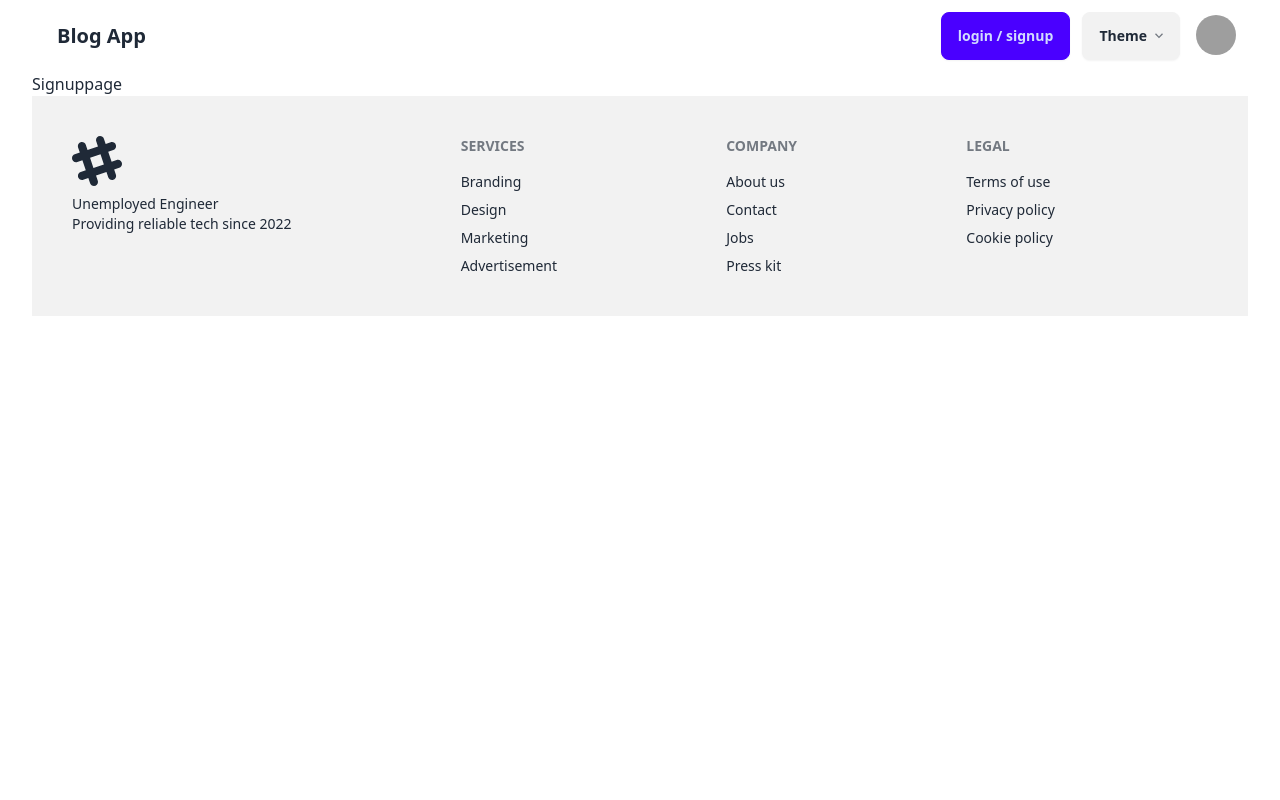
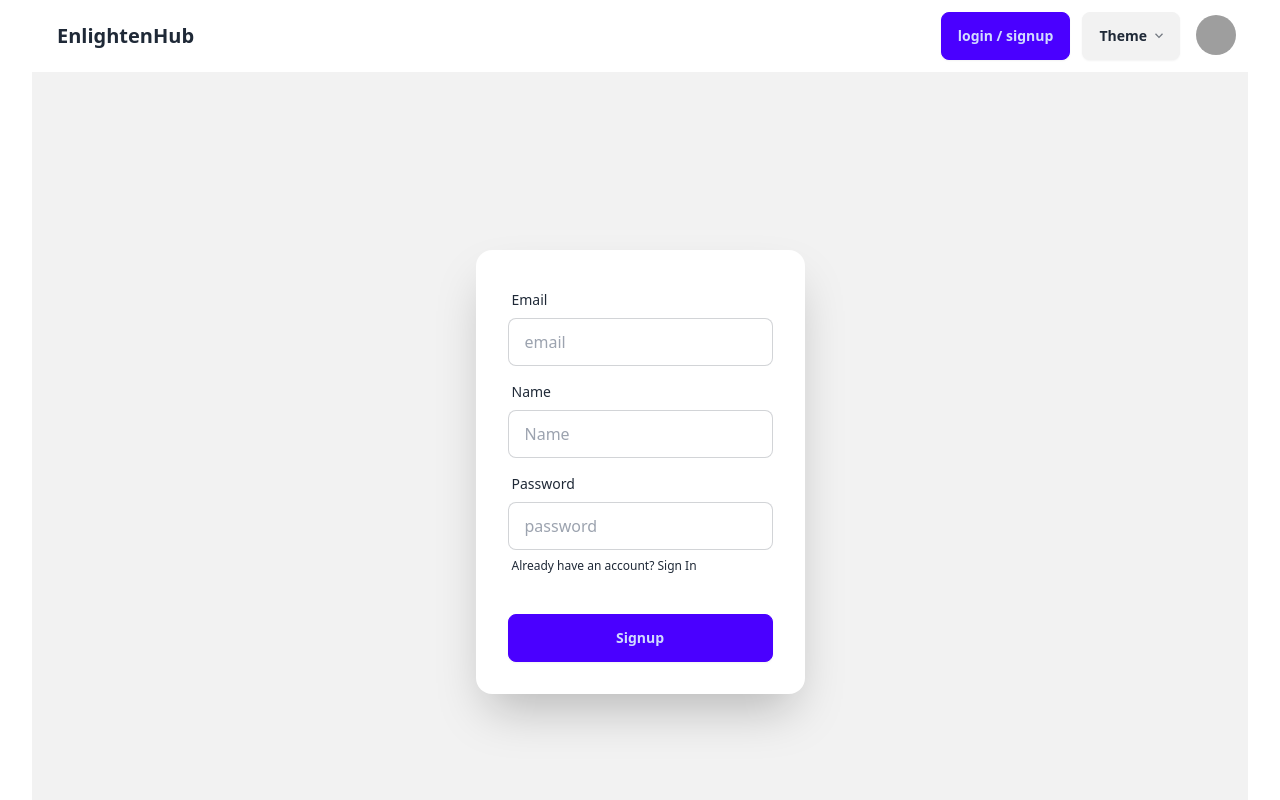
Before and after one commit to SarojKumarRanjan/Blog-full-stack-web-app, a React (Vite) app in the folder client/: page /signup in a window 1280 px wide. Shown: the top 800 px of the page. Built offline with nearby package versions, Linux system fonts and the light colour scheme; grey boxes are pictures that could not be loaded.

Commit message:
complete v1 client side

```diff
--- a/client/src/components/Footer.jsx
+++ b/client/src/components/Footer.jsx
@@ -2,7 +2,7 @@
 
 function Footer() {
   return (
-    <footer className="footer p-10 bg-base-200 text-base-content">
+    <footer className="footer p-10 bg-base-200 text-base-content mt-8">
   <aside>
     <svg width="50" height="50" viewBox="0 0 24 24" xmlns="http://www.w3.org/2000/svg" fillRule="evenodd" clipRule="evenodd" className="fill-current"><path d="M22.672 15.226l-2.432.811.841 2.515c.33 1.019-.209 2.127-1.23 2.456-1.15.325-2.148-.321-2.463-1.226l-.84-2.518-5.013 1.677.84 2.517c.391 1.203-.434 2.542-1.831 2.542-.88 0-1.601-.564-1.86-1.314l-.842-2.516-2.431.809c-1.135.328-2.145-.317-2.463-1.229-.329-1.018.211-2.127 1.231-2.456l2.432-.809-1.621-4.823-2.432.808c-1.355.384-2.558-.59-2.558-1.839 0-.817.509-1.582 1.327-1.846l2.433-.809-.842-2.515c-.33-1.02.211-2.129 1.232-2.458 1.02-.329 2.13.209 2.461 1.229l.842 2.515 5.011-1.677-.839-2.517c-.403-1.238.484-2.553 1.843-2.553.819 0 1.585.509 1.85 1.326l.841 2.517 2.431-.81c1.02-.33 2.131.211 2.461 1.229.332 1.018-.21 2.126-1.23 2.456l-2.433.809 1.622 4.823 2.433-.809c1.242-.401 2.557.484 2.557 1.838 0 .819-.51 1.583-1.328 1.847m-8.992-6.428l-5.01 1.675 1.619 4.828 5.011-1.674-1.62-4.829z"></path></svg>
     <p>Unemployed Engineer<br/>Providing reliable tech since 2022</p>
--- a/client/src/components/Hero-section.jsx
+++ b/client/src/components/Hero-section.jsx
@@ -1,18 +1,27 @@
+import { Link } from "react-router-dom";
 
-
+// eslint-disable-next-line react/prop-types
 function Heropage() {
   return (
-    <div className="hero min-h-screen" style={{backgroundImage: 'url(https://img.freepik.com/free-vector/gradient-minimalist-background_23-2149976737.jpg?w=996&t=st=1718628887~exp=1718629487~hmac=de05e4eb8a1af1301e33b7892256df52fff55ab10601f77adb2670684b5180fd)'}}>
-  <div className="hero-overlay bg-opacity-60"></div>
-  <div className="hero-content text-center text-neutral-content">
-    <div className="max-w-md">
-      <h1 className="mb-5 text-5xl font-bold">Hello there</h1>
-      <p className="mb-5">Provident cupiditate voluptatem et in. Quaerat fugiat ut assumenda excepturi exercitationem quasi. In deleniti eaque aut repudiandae et a id nisi.</p>
-      <button className="btn btn-primary">Get Started</button>
+    <div className="hero bg-base-200 min-h-screen">
+      <div className="hero-content text-center">
+        <div className="max-w-md">
+          <h1 className="text-5xl font-bold">Welcome to EnlightenHub!</h1>
+          <p className="py-6">
+            Connect with a community of like-minded individuals who share a
+            passion for learning and enlightenment. EnlightenHub is your central
+            hub for insightful articles and thought-provoking discussions.
+          </p>
+          <Link to="/blogs">
+            <button className="btn btn-primary mr-4">Join the Hub</button>
+          </Link>
+          <Link to="/blog/add">
+            <button className="btn btn-primary">Write blog --{">"}</button>
+          </Link>
+        </div>
+      </div>
     </div>
-  </div>
-</div>
-  )
+  );
 }
 
-export default Heropage
+export default Heropage;
--- a/client/src/components/Login.jsx
+++ b/client/src/components/Login.jsx
@@ -4,6 +4,7 @@ import axios from "axios";
 import { toast } from "react-hot-toast";
 import { useContext } from "react";
 import  UserContext  from "../Context/UserContext"
+import { Link } from "react-router-dom";
 
 function Login() {
   const{setUser} = useContext(UserContext)
@@ -74,9 +75,9 @@ function Login() {
                   required
                 />
                 <label className="label">
-                  <a href="#" className="label-text-alt link link-hover">
-                    Forgot password?
-                  </a>
+                <Link to="/signup" className="label-text-alt link link-hover">
+                  Don&apos;t have an account?  Sign Up
+                  </Link>
                 </label>
               </div>
               <div className="form-control mt-6">
--- a/client/src/components/Navbar.jsx
+++ b/client/src/components/Navbar.jsx
@@ -22,7 +22,7 @@ function Navbar() {
     <div className="navbar bg-base-100">
       <div className="flex-1">
         <Link to="/" className="btn btn-ghost text-xl">
-          Blog App
+        EnlightenHub
         </Link>
       </div>
       <div className="flex-none gap-2">
--- a/client/src/main.jsx
+++ b/client/src/main.jsx
@@ -19,6 +19,7 @@ import {
   SingleBlog,
   About,
   Blogs,
+  AddPost
 } from "./pages/index.js";
 
 const router = createBrowserRouter(
@@ -31,6 +32,7 @@ const router = createBrowserRouter(
       <Route path="/blog/:id" element={<SingleBlog />} />
       <Route path="/about" element={<About />} />
       <Route path="/blogs" element={<Blogs />} />
+      <Route path="/blog/add" element={<AddPost />} />
     </Route>
   )
 );
--- /dev/null
+++ b/client/src/pages/AddPost.jsx
@@ -0,0 +1,93 @@
+import { useState } from "react";
+import { useNavigate } from 'react-router-dom';
+import axios from 'axios';
+import { toast } from 'react-hot-toast';
+
+function AddPost() {
+  const navigate = useNavigate();
+
+  const [data, setData] = useState({
+    title: "",
+    content: "",
+    postImage: null
+  });
+
+  const handleChange = (e) => {
+    const { name, value, files } = e.target;
+    if (name === "postImage") {
+      setData({ ...data, postImage: files[0] });
+    } else {
+      setData({ ...data, [name]: value });
+    }
+  };
+
+  const handleSubmit = async () => {
+    const formData = new FormData();
+    formData.append('title', data.title);
+    formData.append('content', data.content);
+    formData.append('postImage', data.postImage);
+
+    /* for (let pair of formData.entries()) {
+      console.log(pair[0] + ', ' + pair[1]);
+    }
+ */
+    const token = localStorage.getItem("token");
+    const config = {
+      headers: {
+        Authorization: `Bearer ${token}`,
+        'Content-Type': 'multipart/form-data'
+      },
+    };
+
+    try {
+      const res = await axios.post(
+        `${import.meta.env.VITE_BASE_URL}/blog/add`,
+        formData,
+        config
+      );
+      //console.log(res.data);
+      navigate(`/blog/${res.data?.blog?.id}`);
+      toast.success("Blog added successfully");
+    } catch (error) {
+      toast.error("Failed to add blog: " + (error.response?.data?.error || error.message));
+      //console.error("Error fetching data:", error);
+    }
+  };
+
+  return (
+    <div>
+      <div className="hero bg-base-200 min-h-screen">
+        <div className="flex flex-col gap-6">
+          <h1 className="text-center text-4xl font-bold">Add a post</h1>
+          <div className="flex flex-col gap-8">
+            <input
+              name="title"
+              onChange={handleChange}
+              type="text"
+              placeholder="Title"
+              className="input input-bordered input-primary w-full max-w-xs"
+            />
+
+            <input
+              name="postImage"
+              onChange={handleChange}
+              type="file"
+              className="file-input file-input-bordered file-input-primary w-full max-w-xs"
+            />
+
+            <textarea
+              name="content"
+              onChange={handleChange}
+              className="textarea textarea-bordered textarea-lg w-full max-w-xs"
+              placeholder="Write your blog here"
+            ></textarea>
+
+            <button onClick={handleSubmit} className="btn btn-primary">Add</button>
+          </div>
+        </div>
+      </div>
+    </div>
+  );
+}
+
+export default AddPost;
--- a/client/src/pages/Blogs.jsx
+++ b/client/src/pages/Blogs.jsx
@@ -1,10 +1,12 @@
-import  { useState, useEffect } from "react";
+import { useState, useEffect } from "react";
 import axios from "axios";
 import BlogCard from "../components/BlogCard";
 import Loader from "../components/Loader";
 import PaginationButton from "../components/PaginationButton";
+import { Link } from "react-router-dom";
 
-function Blogs() {
+// eslint-disable-next-line no-unused-vars
+function Blogs(props) {
   const [blogs, setBlogs] = useState([]);
   const [loading, setLoading] = useState(true);
   const [currentPage, setCurrentPage] = useState(1);
@@ -34,6 +36,34 @@ function Blogs() {
   };
 
   return (
+    <>
+      {
+        // eslint-disable-next-line react/prop-types
+        props.disable !== "home" && (
+          <div className="hero bg-base-200 h-96">
+            <div className="hero-content text-center">
+              <div className="max-w-md">
+                <h1 className="text-3xl font-bold">Welcome to EnlightenHub!</h1>
+                <h2 className="text-xl font-medium mt-2">
+                  Connecting Minds, Illuminating Ideas
+                </h2>
+                <p className="py-6">
+                  Connect with a community of like-minded individuals who share
+                  a passion for learning and enlightenment. EnlightenHub is your
+                  central hub for insightful articles and thought-provoking
+                  discussions.
+                </p>
+                <Link to="/blog/add">
+                  <button className="btn btn-primary">
+                    Write a blog --{">"}
+                  </button>
+                </Link>
+              </div>
+            </div>
+          </div>
+        )
+      }
+
       <div className="flex flex-wrap justify-center gap-4 mt-6 mb-6">
         {loading ? (
           <Loader />
@@ -54,6 +84,7 @@ function Blogs() {
           </div>
         )}
       </div>
+    </>
   );
 }
 
--- a/client/src/pages/Home.jsx
+++ b/client/src/pages/Home.jsx
@@ -8,8 +8,8 @@ function Home() {
 
   return (
     <>
-    <Heropage/>
-    <Blogs/>
+    <Heropage />
+    <Blogs disable={"home"}/>
     </>
 
   );
--- a/client/src/pages/Signuppage.jsx
+++ b/client/src/pages/Signuppage.jsx
@@ -1,9 +1,109 @@
+import { useState } from "react";
+import { useNavigate } from "react-router-dom";
+import axios from "axios";
+import { toast } from "react-hot-toast";
+import { useContext } from "react";
+import  UserContext  from "../Context/UserContext"
+import { Link } from "react-router-dom";
 
+export default function Signup() {
+  const{setUser} = useContext(UserContext)
+  const navigate = useNavigate();
 
-function Signuppage() {
+  const [email, setEmail] = useState("");
+  const [password, setPassword] = useState("");
+  const[name,setName] = useState("");
+  const [loading, setLoading] = useState(false);
+
+  const handleSignup = () => {
+    if (email && password) {
+      setLoading(true);
+      axios
+        .post(import.meta.env.VITE_BASE_URL + "/user/signup", {
+          email: email,
+          password: password,
+          name:name
+        })
+        .then((res) => {
+          //console.log(res.data);
+          setLoading(false);
+          if (res.data) {
+            localStorage.setItem("token", res.data.jwt);
+
+            setUser(res.data.user);
+            navigate("/");
+            toast.success("Account created in successfully");
+          }
+        })
+        .catch((error) => {
+          toast.error("Failed to signup");
+          console.error("Error fetching data:", error);
+          setLoading(false);
+        });
+    }
+  };
+
   return (
-    <div>Signuppage</div>
-  )
+    <div className="hero min-h-screen bg-base-200">
+      {loading ? (
+        <p>Loading...</p>
+      ) : (
+        <div className="hero-content flex-col lg:flex-row-reverse">
+          <div className="card w-full max-w-sm shadow-2xl bg-base-100">
+            <form className="card-body" onSubmit={(e) => e.preventDefault()}>
+              <div className="form-control">
+                <label className="label">
+                  <span className="label-text">Email</span>
+                </label>
+                <input
+                  type="email"
+                  placeholder="email"
+                  className="input input-bordered"
+                  value={email}
+                  onChange={(e) => setEmail(e.target.value)}
+                  required
+                />
+              </div>
+              <div className="form-control">
+                <label className="label">
+                  <span className="label-text">Name</span>
+                </label>
+                <input
+                  type="text"
+                  placeholder="Name"
+                  className="input input-bordered"
+                  value={name}
+                  onChange={(e) => setName(e.target.value)}
+                  required
+                />
+              </div>
+              <div className="form-control">
+                <label className="label">
+                  <span className="label-text">Password</span>
+                </label>
+                <input
+                  type="password"
+                  placeholder="password"
+                  className="input input-bordered"
+                  value={password}
+                  onChange={(e) => setPassword(e.target.value)}
+                  required
+                />
+                <label className="label">
+                  <Link to="/login" className="label-text-alt link link-hover">
+                 Already have an account?  Sign In
+                  </Link>
+                </label>
+              </div>
+              <div className="form-control mt-6">
+                <button className="btn btn-primary" onClick={handleSignup}>
+                  Signup
+                </button>
+              </div>
+            </form>
+          </div>
+        </div>
+      )}
+    </div>
+  );
 }
-
-export default Signuppage
--- a/client/src/pages/index.js
+++ b/client/src/pages/index.js
@@ -5,6 +5,7 @@ import Signuppage from './Signuppage';
 import SingleBlog from './SingleBlog';
 import Blogs from './Blogs';
 import About from './About';
+import AddPost from "./AddPost";
 
 
-export {Loginpage,Home,Contact,Signuppage,SingleBlog,About,Blogs}
+export {Loginpage,Home,Contact,Signuppage,SingleBlog,About,Blogs,AddPost}
```
Also changed, not shown: client/src/components/BlogPage.jsx (+35 -4 lines). Lines whose indentation alone changed are shown as unchanged.
